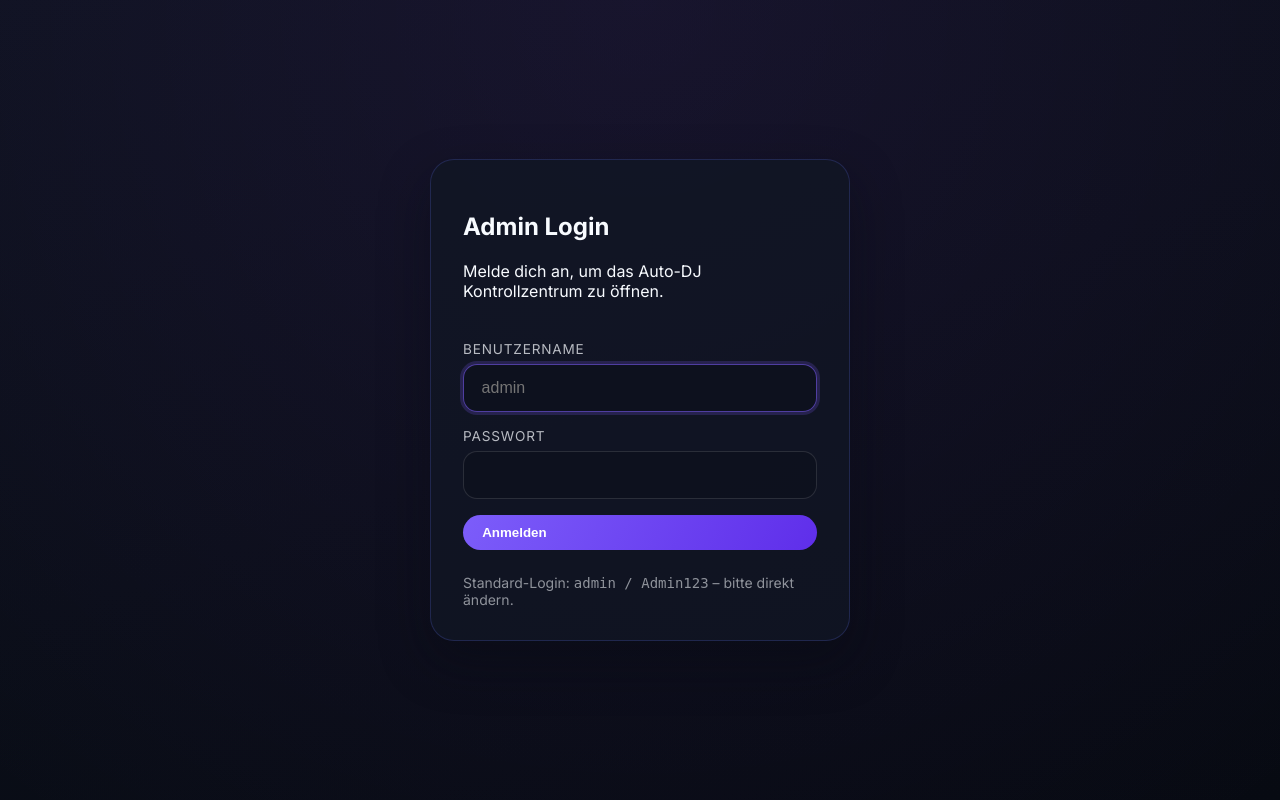
After one commit to Schlaxi1904/AutoDJ, a FastAPI app: template src/auto_dj/web/templates/admin_login.html in a window 1280 px wide. The commit adds this page. Run offline with FastAPI, Linux system fonts and the light colour scheme; the template is opened without the code that fills it, so the values that code supplies are empty.

Commit message:
Route admin login through dedicated page

```diff
--- a/src/auto_dj/web/app.py
+++ b/src/auto_dj/web/app.py
@@ -6,7 +6,7 @@ from pathlib import Path
 from typing import Dict, List, Optional
 
 from fastapi import Depends, FastAPI, HTTPException, Query, Request, Response, status
-from fastapi.responses import HTMLResponse, JSONResponse
+from fastapi.responses import HTMLResponse, JSONResponse, RedirectResponse
 from fastapi.staticfiles import StaticFiles
 from fastapi.templating import Jinja2Templates
 from pydantic import BaseModel, ConfigDict, Field
@@ -387,6 +387,19 @@ async def index(
     )
 
 
+@app.get("/admin/login", response_class=HTMLResponse)
+async def admin_login_page(
+    request: Request,
+    admin: Optional[AdminUser] = Depends(optional_admin),
+) -> Response:
+    if admin:
+        return RedirectResponse(
+            url=request.url_for("admin_dashboard"),
+            status_code=status.HTTP_303_SEE_OTHER,
+        )
+    return _TEMPLATES.TemplateResponse("admin_login.html", {"request": request})
+
+
 @app.get("/queue", response_model=QueueStatusOut)
 async def list_queue(queue: QueueManager = Depends(get_queue_manager)) -> QueueStatusOut:
     status = queue.status()
@@ -396,7 +409,7 @@ async def list_queue(queue: QueueManager = Depends(get_queue_manager)) -> QueueS
 @app.get("/admin", response_class=HTMLResponse)
 async def admin_dashboard(
     request: Request,
-    admin: Optional[AdminUser] = Depends(optional_admin),
+    admin: AdminUser = Depends(require_admin),
 ) -> HTMLResponse:
     return _TEMPLATES.TemplateResponse("admin.html", {"request": request, "admin": admin})
 
--- /dev/null
+++ b/src/auto_dj/web/static/login.js
@@ -0,0 +1,53 @@
+const loginForm = document.getElementById("login-form");
+const toast = document.getElementById("toast");
+const toastMessage = document.getElementById("toast-message");
+
+function showToast(message, variant = "info") {
+  if (!toast || !toastMessage) {
+    return;
+  }
+  toastMessage.textContent = message;
+  toast.dataset.variant = variant;
+  toast.hidden = false;
+  setTimeout(() => {
+    toast.hidden = true;
+    toastMessage.textContent = "";
+  }, 3000);
+}
+
+async function submitLogin(event) {
+  event.preventDefault();
+  if (!loginForm) {
+    return;
+  }
+  const formData = new FormData(loginForm);
+  const payload = Object.fromEntries(formData.entries());
+  try {
+    const response = await fetch("/admin/login", {
+      method: "POST",
+      headers: {
+        "Content-Type": "application/json",
+      },
+      body: JSON.stringify(payload),
+    });
+    if (!response.ok) {
+      const data = await response.json().catch(() => ({}));
+      throw new Error(data.detail || "Login fehlgeschlagen");
+    }
+    window.location.href = "/admin";
+  } catch (error) {
+    if (error instanceof Error) {
+      showToast(error.message, "error");
+    } else {
+      showToast("Unbekannter Fehler", "error");
+    }
+  }
+}
+
+if (loginForm) {
+  loginForm.addEventListener("submit", submitLogin);
+  const username = document.getElementById("login-username");
+  if (username) {
+    username.focus();
+  }
+}
--- a/src/auto_dj/web/static/styles.css
+++ b/src/auto_dj/web/static/styles.css
@@ -434,6 +434,26 @@ body {
   gap: 2rem;
 }
 
+.admin-body--login {
+  display: flex;
+  align-items: center;
+  justify-content: center;
+  padding: 2rem;
+}
+
+.admin-shell--login {
+  max-width: 420px;
+  width: 100%;
+}
+
+.admin-card--login {
+  gap: 1.25rem;
+}
+
+.admin-header--login {
+  justify-content: flex-start;
+}
+
 .admin-header {
   display: flex;
   justify-content: space-between;
--- /dev/null
+++ b/src/auto_dj/web/templates/admin_login.html
@@ -0,0 +1,43 @@
+<!DOCTYPE html>
+<html lang="de">
+  <head>
+    <meta charset="utf-8" />
+    <meta name="viewport" content="width=device-width, initial-scale=1" />
+    <title>Auto-DJ Admin Login</title>
+    <link rel="preconnect" href="https://fonts.googleapis.com" />
+    <link rel="preconnect" href="https://fonts.gstatic.com" crossorigin />
+    <link
+      href="https://fonts.googleapis.com/css2?family=Inter:wght@400;500;600;700&display=swap"
+      rel="stylesheet"
+    />
+    <link rel="stylesheet" href="{{ url_for('static', path='styles.css') }}" />
+  </head>
+  <body class="admin-body admin-body--login">
+    <main class="admin-shell admin-shell--login">
+      <section class="admin-card admin-card--login">
+        <header class="admin-header admin-header--login">
+          <div>
+            <h1>Admin Login</h1>
+            <p>Melde dich an, um das Auto-DJ Kontrollzentrum zu öffnen.</p>
+          </div>
+        </header>
+        <form class="admin-form" id="login-form" autocomplete="off">
+          <label class="input" for="login-username">
+            <span class="input__label">Benutzername</span>
+            <input id="login-username" name="username" type="text" placeholder="admin" required />
+          </label>
+          <label class="input" for="login-password">
+            <span class="input__label">Passwort</span>
+            <input id="login-password" name="password" type="password" required />
+          </label>
+          <button class="button" type="submit">Anmelden</button>
+        </form>
+        <p class="admin-hint">Standard-Login: <code>admin / Admin123</code> &ndash; bitte direkt ändern.</p>
+      </section>
+    </main>
+    <div class="toast" id="toast" role="status" aria-live="polite" hidden>
+      <span id="toast-message"></span>
+    </div>
+    <script src="{{ url_for('static', path='login.js') }}" type="module"></script>
+  </body>
+</html>
--- a/src/auto_dj/web/templates/index.html
+++ b/src/auto_dj/web/templates/index.html
@@ -103,7 +103,7 @@
       </section>
     </main>
 
-    <a class="admin-entry" href="{{ url_for('admin_dashboard') }}" aria-label="Admin Login">
+    <a class="admin-entry" href="{{ url_for('admin_login_page') }}" aria-label="Admin Login">
       ⚙️
     </a>
 
```
Also changed, not shown: src/auto_dj/web/static/admin.js (+11 -44 lines), src/auto_dj/web/templates/admin.html (+1 -21 lines).
